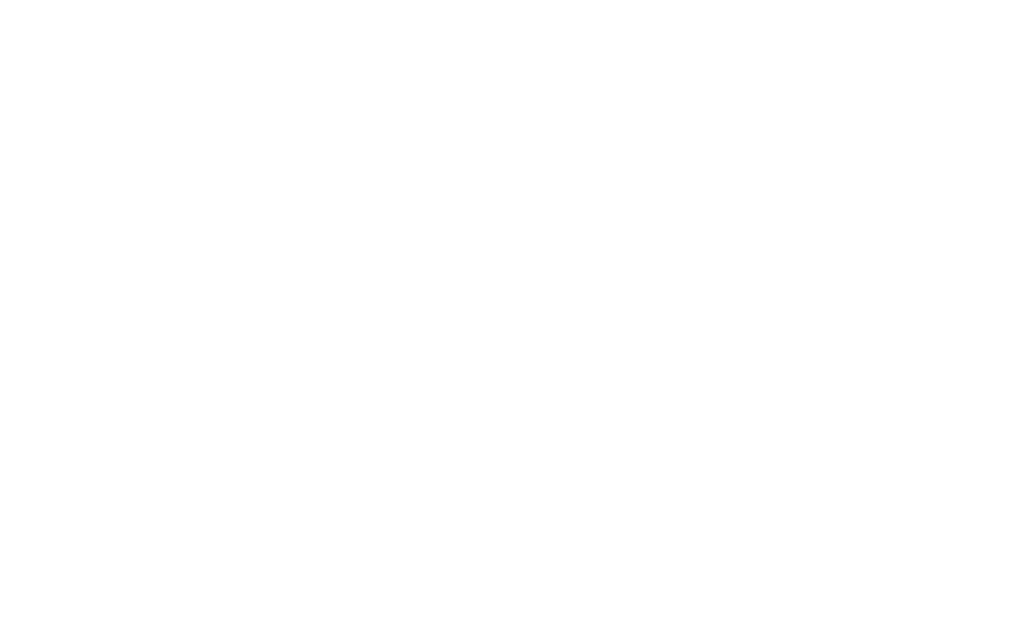
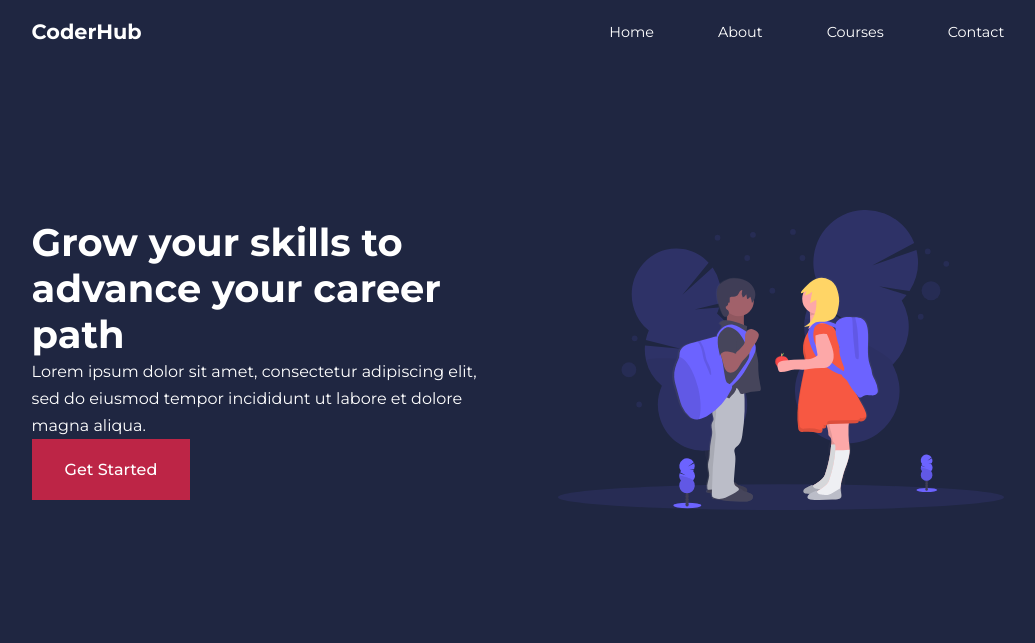
Before and after one commit to SxxAq/CoderHub, a plain HTML site: page index.html in a window 1280 px wide. Shown: the whole page, without its empty margins (122-1157 px from the left). Drawn offline with Linux system fonts and the light colour scheme.

Commit message:
day1- added navbar also some hero section

```diff
--- a/css/styles.css
+++ b/css/styles.css
@@ -0,0 +1,141 @@
+*{
+    margin: 0;
+    padding: 0;
+    border: 0;
+    text-decoration: none;
+    list-style: none;
+    box-sizing: border-box;
+}
+
+:root{
+    --color-primary:#A8D8EA;
+    --color-success:#00FFAB;
+    --color-warning:#FFD93D;
+    --color-danger:#bd2546;
+    --color-danger-variant:#ff0000;
+    --color-white:#fff;
+    --color-light:#ECF2FF;
+    --color-black:#000;
+    --color-bg4:#19376D;
+    --color-bg:#1f2641;
+    --color-bg1:#2e3267;
+    --color-bg2:#424890;
+    --color-bg5:#C9EEFF;
+
+    --container-width-lg: 76%;
+    --container-width-md: 90%;
+    --container-width-sm: 94%;
+
+    --transition: all 400ms ease;
+
+}
+body {
+    font-family: "Montserrat", sans-serif;
+    line-height: 1.7;
+    color: var(--color-white);
+    background: var(--color-bg);
+}
+.container{
+    width: var(--container-width-lg);
+    margin: 0 auto;
+}
+
+section{
+    padding: 6rem 0;
+}
+section h2{
+    text-align: center;
+    margin-bottom: 4rem;
+}
+h1, h2, h3, h4, h5 {
+    line-height: 1.2;
+}
+h1{
+    font-size: 2.4rem;
+}
+h2{
+    font-size: 2rem;
+}
+h3{
+    font-size: 1.6rem;
+}
+h4{
+    font-size: 1.3rem;
+}
+
+a {
+    color: var(--color-white);
+}
+
+img {
+    width: 100%;
+    display: block;
+    object-fit: cover;
+}
+.btn {
+    display: inline-block;
+    color: var(--color-black);
+    background: var(--color-white);
+    padding: 1rem 2rem;
+    border: 1px solid transparent;
+    font-weight: 500;
+    transition: var(--transition);
+}
+.btn:hover{
+    background: transparent;
+    color: var(--color-white);
+    border-color: var(--color-white);
+}
+
+.btn-primary {
+    background: var(--color-danger);
+    color: var(--color-white);
+}
+
+/*=============================NAVBAR============================*/
+
+nav{
+    background: transparent;
+    width: 100vw;
+    height: 4rem;
+    position: fixed;
+    top: 0;
+    z-index: 11;
+}
+.nav__container {
+    height: 100%;
+    display: flex;
+    justify-content: space-between;
+    align-items: center;
+}
+nav button{
+    display: none;
+}
+.nav__menu {
+    display: flex;
+    justify-content: center;
+    gap: 4rem;
+}
+.nav__menu a {
+   font-size: 0.9rem;
+   transition: var(--transition);
+}
+.nav__menu a:hover {
+    color: #408E91;
+ }
+
+ /*=============HEADER=============*/
+ header{
+    position: relative;
+    top: 5rem;
+    overflow: hidden;
+    height: 70vh;
+    margin-bottom: 5rem;
+ }
+ .header__container {
+    display: grid;
+    grid-template-columns: 1fr 1fr;
+    align-items: center;
+    gap: 5rem;
+    height: 100%;
+ }
--- a/index.html
+++ b/index.html
@@ -1,12 +1,56 @@
 <!DOCTYPE html>
 <html lang="en">
-<head>
-    <meta charset="UTF-8">
-    <meta http-equiv="X-UA-Compatible" content="IE=edge">
-    <meta name="viewport" content="width=device-width, initial-scale=1.0">
+  <head>
+    <meta charset="UTF-8" />
+    <meta http-equiv="X-UA-Compatible" content="IE=edge" />
+    <meta name="viewport" content="width=device-width, initial-scale=1.0" />
+    <link rel="preconnect" href="https://fonts.googleapis.com" />
+    <link rel="preconnect" href="https://fonts.gstatic.com" crossorigin />
+    <link
+      href="https://fonts.googleapis.com/css2?family=Montserrat:wght@300;400;500;600;700;900&display=swap"
+      rel="stylesheet"
+    />
+    <link
+      rel="stylesheet"
+      href="https://cdnjs.cloudflare.com/ajax/libs/font-awesome/6.4.0/css/all.min.css"
+      integrity="sha512-iecdLmaskl7CVkqkXNQ/ZH/XLlvWZOJyj7Yy7tcenmpD1ypASozpmT/E0iPtmFIB46ZmdtAc9eNBvH0H/ZpiBw=="
+      crossorigin="anonymous"
+      referrerpolicy="no-referrer"
+    />
+    <link rel="stylesheet" href="/css/styles.css" />
+
     <title>CoderHub</title>
-</head>
-<body>
-
-</body>
+  </head>
+  <body>
+    <nav>
+      <div class="container nav__container">
+        <a href="index.html"><h4>CoderHub</h4></a>
+        <ul class="nav__menu">
+          <li><a href="index.html">Home</a></li>
+          <li><a href="about.html">About</a></li>
+          <li><a href="courses.html">Courses</a></li>
+          <li><a href="contact.html">Contact</a></li>
+          <button id="open-menu-btn"><i class="fa-solid fa-bars"></i></button>
+          <button id="close-menu-btn"><i class="fa-solid fa-xmark"></i></button>
+        </ul>
+      </div>
+    </nav>
+    <header>
+      <div class="container header__container">
+        <div class="header__left">
+          <h1>Grow your skills to advance your career path</h1>
+          <p>
+            Lorem ipsum dolor sit amet, consectetur adipiscing elit, sed do
+            eiusmod tempor incididunt ut labore et dolore magna aliqua.
+          </p>
+          <a href="courses.html" class="btn btn-primary">Get Started</a>
+        </div>
+        <div class="header__right">
+            <div class="header__right-image">
+                <img src="./assets/header.svg" alt="">
+            </div>
+        </div>
+      </div>
+    </header>
+  </body>
 </html>
```
